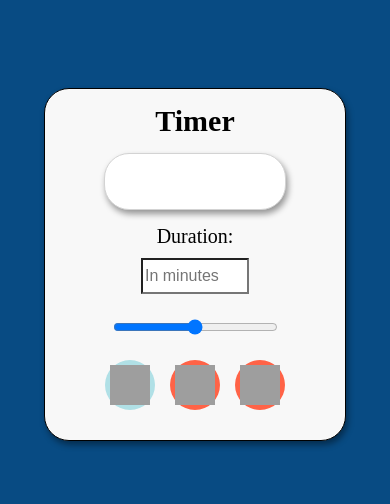
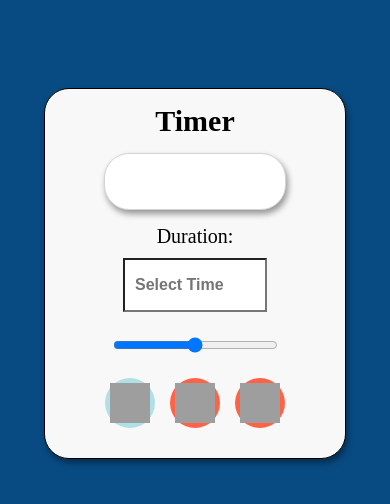
Before and after one commit to Parmanand441/Pomodoro_Timer_Application, a plain HTML site: page index.html in a window 390 px wide. Drawn offline with Linux system fonts and the light colour scheme; grey boxes are pictures that could not be loaded.

Commit message:
Add files via upload

```diff
--- a/index.html
+++ b/index.html
@@ -16,7 +16,6 @@
 />
 
 </head>
-<body>
 <!-- partial:index.partial.html -->
 <body id="bodytimer">
     <div id="timer">
@@ -25,7 +24,7 @@
       <p id="display"></p>
 
       <label for="time">Duration:</label>
-      <input type="number" id="time" placeholder="In minutes" min="1">
+      <input type="number" id="time" placeholder="Select Time" min="1">
       <input type="range" id="volumeControl" title="Volume" min="0" max="1" step="0.1" value="0.5" oninput="setVolume()">
 
 
@@ -36,7 +35,6 @@
       </div>
     </div>
     <audio id="myAudio" src="../audio/audio.mp3.mp3"></audio>
-</body>
 <!-- partial -->
   <script  src="./script.js"></script>
 
--- a/script.js
+++ b/script.js
@@ -2,9 +2,9 @@ var interval;
 var elapsedTime = 0;
 var isPaused = false;
 var start;
-// var audio = new Audio("audio.mp3");
 
 // Get the audio element
+
 var audio = document.getElementById("myAudio");
 
 function startTimer() {
--- a/style.css
+++ b/style.css
@@ -41,10 +41,11 @@ h1{
 
 #time{
   font-size: 16px;
-  width: 100px;
+  font-weight: bold;
+  width: 120px;
   height: 30px;
+  padding: 10px 10px;
 }
-
 input{
   margin: 10px auto 10px auto;
   width: 30%;
@@ -76,14 +77,3 @@ button[disabled] {
   border-radius: 25px;
   border-style: none;
 }
-
-@media only screen and (max-width: 600px) {
-  #bodytimer{
-    display: flex;
-    justify-content: center;
-    font-size: 20px;
-    text-align: center;
-    position: relative;
-    top: 80px;
-    }
-}
```
Also changed, not shown: Timer.png (added), 1 other file.
